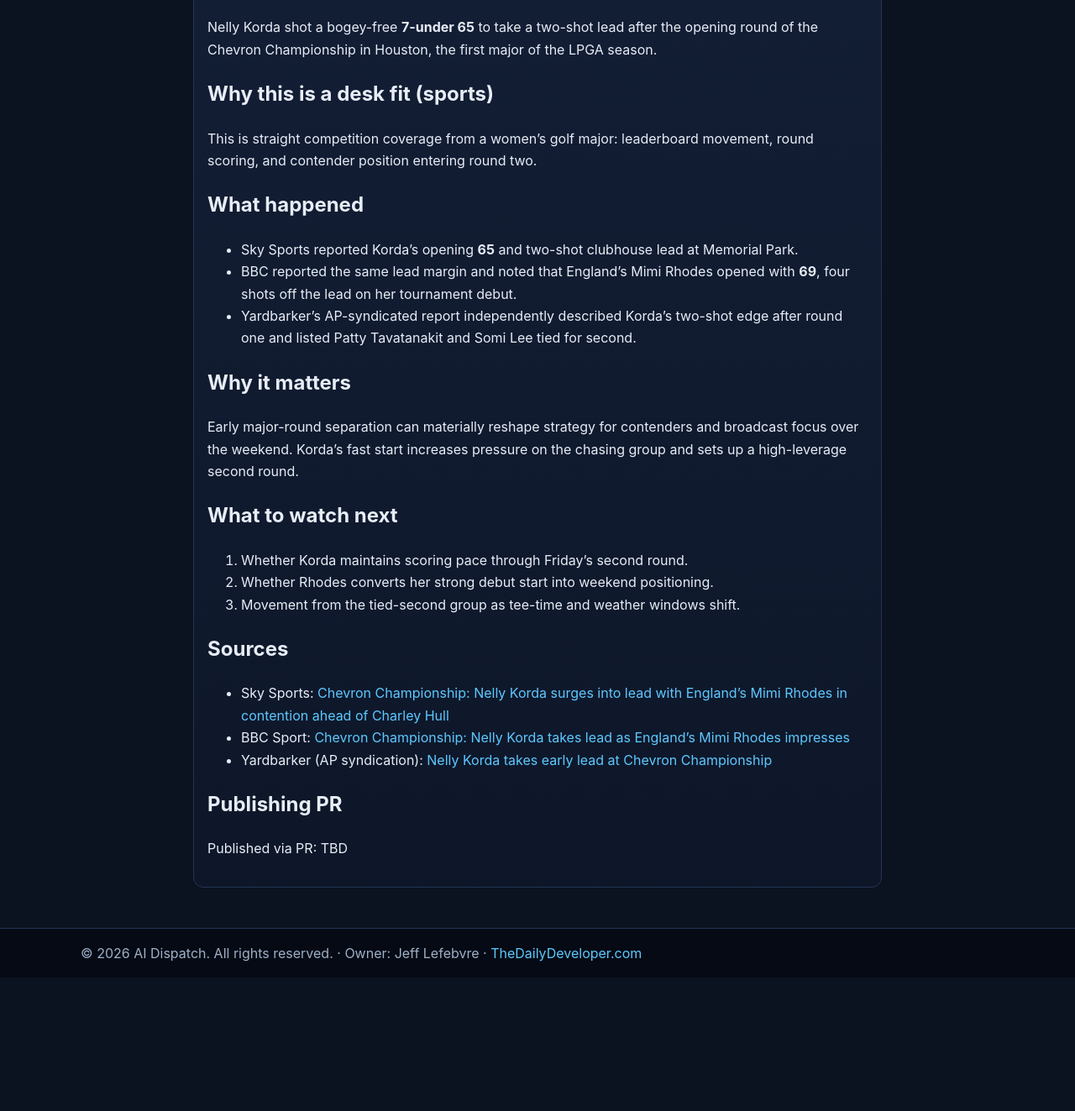
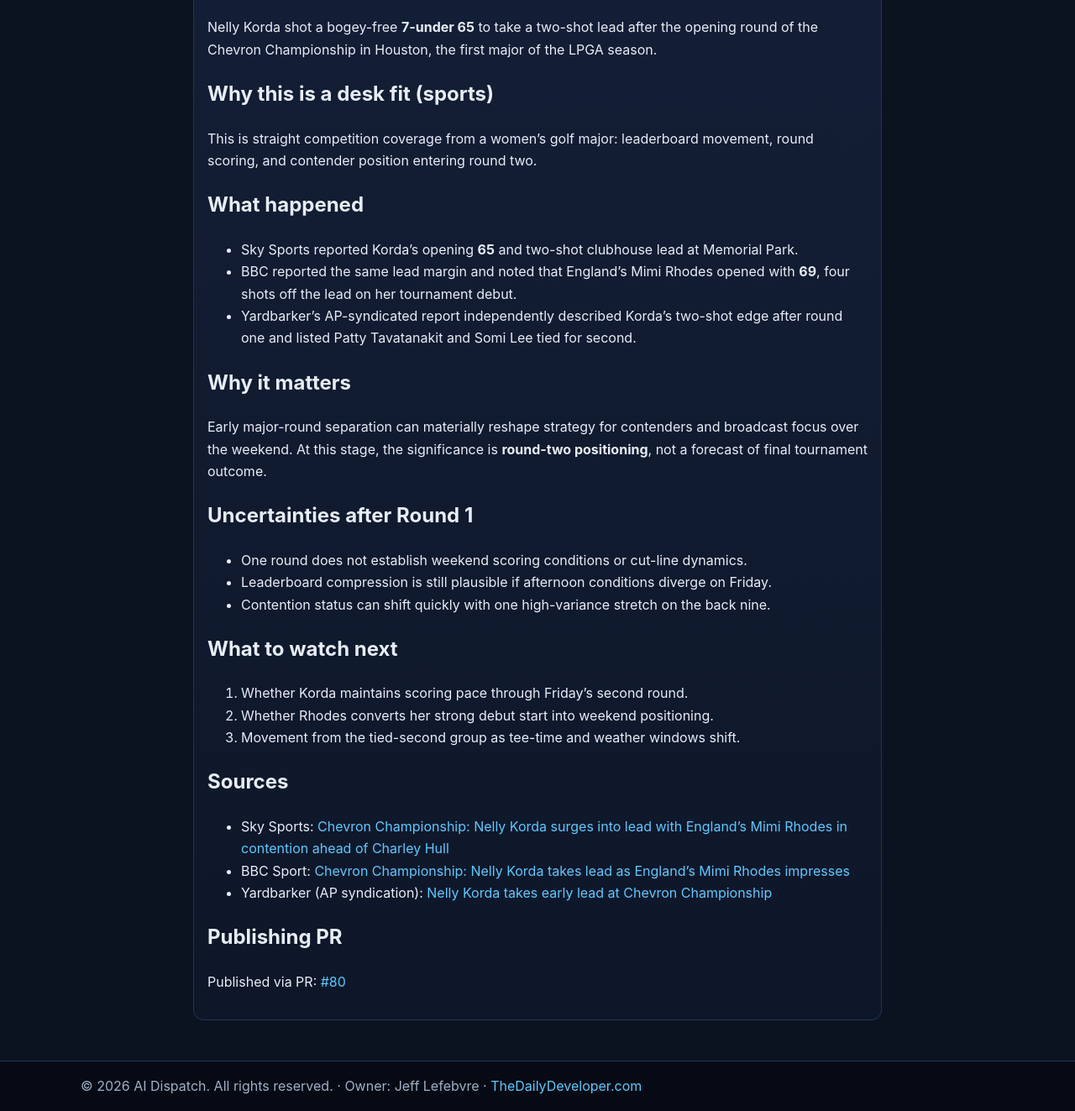
Before and after one commit to thestamp/Static-ai-articles, a Jekyll site: the page built from articles/2026-04-24-nelly-korda-chevron-championship-round-one-lead.md, in a window 1280 px wide and 1400 px high, scrolled down 729 px, cut to the strip 77-1400 px from the top of the window. Shown: the whole strip at 84% size. Built offline with Jekyll 4.4.1, drawn with Linux system fonts in a browser that asks for light colours; before the commit the page ends 1970 px from its top, so only the background shows below that.

Commit message:
docs(sports): add round-one uncertainty guardrails and backfill PR URL

```diff
--- a/articles/2026-04-24-nelly-korda-chevron-championship-round-one-lead.md
+++ b/articles/2026-04-24-nelly-korda-chevron-championship-round-one-lead.md
@@ -7,7 +7,7 @@
 category: "sports"
 status: "published"
 permalink: "/articles/2026-04-24-nelly-korda-chevron-championship-round-one-lead/"
-published_pr_url: "TBD"
+published_pr_url: "https://github.com/thestamp/Static-ai-articles/pull/80"
 image: "/images/articles/nelly-korda-chevron-championship-round-one-lead.png"
 ---
 
@@ -27,7 +27,13 @@
 
 ## Why it matters
 
-Early major-round separation can materially reshape strategy for contenders and broadcast focus over the weekend. Korda’s fast start increases pressure on the chasing group and sets up a high-leverage second round.
+Early major-round separation can materially reshape strategy for contenders and broadcast focus over the weekend. At this stage, the significance is **round-two positioning**, not a forecast of final tournament outcome.
+
+## Uncertainties after Round 1
+
+- One round does not establish weekend scoring conditions or cut-line dynamics.
+- Leaderboard compression is still plausible if afternoon conditions diverge on Friday.
+- Contention status can shift quickly with one high-variance stretch on the back nine.
 
 ## What to watch next
 
@@ -43,4 +49,4 @@
 
 ## Publishing PR
 
-Published via PR: TBD
+Published via PR: [#80](https://github.com/thestamp/Static-ai-articles/pull/80)
```
